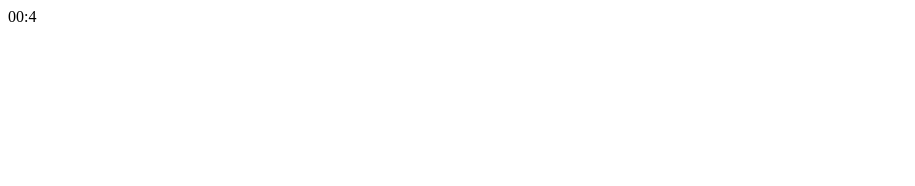
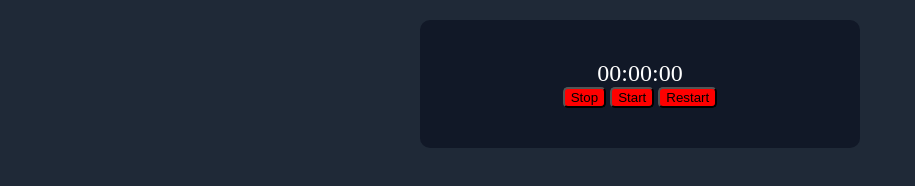
Before and after one commit to 1kweku/beyonce-stop-song, a plain HTML site: page index.html in a window 1280 px wide. Shown: the whole page, without its empty margins (0-915 px from the left). Drawn offline with Linux system fonts and the light colour scheme.

Commit message:
timer functional, webpage just really wide

```diff
--- a/index.html
+++ b/index.html
@@ -5,14 +5,18 @@
     <meta http-equiv="X-UA-Compatible" content="IE=edge">
     <meta name="viewport" content="width=device-width, initial-scale=1.0">
     <title>Document</title>
-
+    <link rel="stylesheet" href="style.css"/>
 </head>
 <body>
     <div id="timer">
-        <div id="time"> 00:00 </div>
-        <button id="stop"> Stop </button>
-        <button id="start"> Start </button>
-        <button id="restart"> Restart </button>
+
+        <div id="time"> 00:00:00 </div>
+
+        <div id="controls">
+            <button class="btn" id="stop"> Stop </button>
+            <button class="btn" id="start"> Start </button>
+            <button class="btn" id="restart"> Restart </button>
+        </div>
 
     </div>
 
--- a/index.js
+++ b/index.js
@@ -1,15 +1,53 @@
-const time = document.getElementById("timer");
-const stop = document.getElementById("stop");
-const start = document.getElementById("start");
-const restart = document.getElementById("restart");
+const time = document.getElementById("time");
+const stopBtn = document.getElementById("stop");
+const startBtn = document.getElementById("start");
+const restartBtn = document.getElementById("restart");
 
-let sec = 0; //used let to create starting point for time
+let seconds = 70; //used let to create starting point for time
+//Define interval globally cause it's used in multiple functions
+let interval = null;
 
-const timerLogic = () => {
-  setInterval(() => {
-    time.innerHTML = "00:" + sec; //InnerHTML of time element is set to 0 and adds second, second increases by 1
-    sec++;
-  }, 1000); //interval defined
-};
+//Event Listeners
+startBtn.addEventListener("click", start);
+restartBtn.addEventListener("click", restartTimer);
+stopBtn.addEventListener("click", stopTimer);
 
-timerLogic();
+function timerLogic() {
+  seconds++;
+  let hour = Math.floor(seconds / 3600);
+  let min = Math.floor((seconds - hour * 3600) / 60);
+  let sec = seconds % 60;
+
+  if (sec < 10) {
+    sec = "0" + sec;
+  }
+  if (min < 10) {
+    min = "0" + min;
+  }
+  if (hour < 10) {
+    hour = "0" + hour;
+  }
+
+  time.innerHTML = `${hour}:${min}:${sec}`;
+}
+//If there is an interval, function will simply return. If there isn't, the value of interval is put to setInterval. It is put inside set interval so value can be changed on stop.
+function start() {
+  if (interval) {
+    return;
+  }
+
+  interval = setInterval(timerLogic, 1000);
+  //When you think about it, this is what a regular setInterval looks like. Function is just defined elsewhere.
+}
+
+//To stop interval, simply call clearInterval
+function stopTimer() {
+  clearInterval(interval);
+  interval = null;
+}
+
+function restartTimer() {
+  stop();
+  seconds = 0;
+  time.innerHTML = "00:00:00";
+}
--- a/style.css
+++ b/style.css
@@ -0,0 +1,35 @@
+* {
+    margin: 0;
+}
+body {
+
+   background-color: #1f2937;
+}
+
+#timer {
+    align-items: center;
+    text-align: center;
+    background-color: #111827;
+    margin:  auto;
+    margin-top: 20px;
+    padding: 40px;
+    border-radius: 10px;
+    width: 50%;
+    max-width: 360px;
+    color: white;
+}
+
+#time {
+    font-size: x-large;
+    font-weight: 400;
+}
+
+.btn {
+    background-color: red;
+    border-radius: 5px;
+}
+
+.btn:hover {
+    background-color: brown;
+    transform: translate();
+}
```
